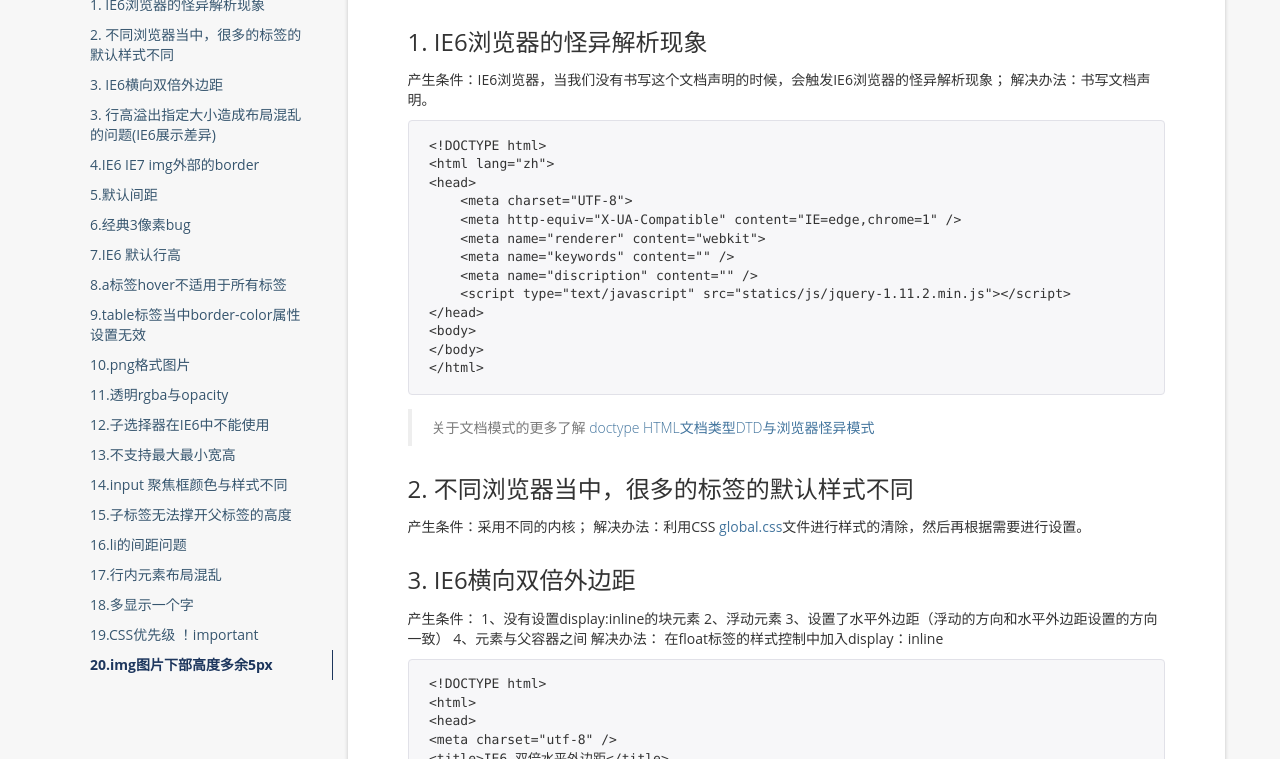
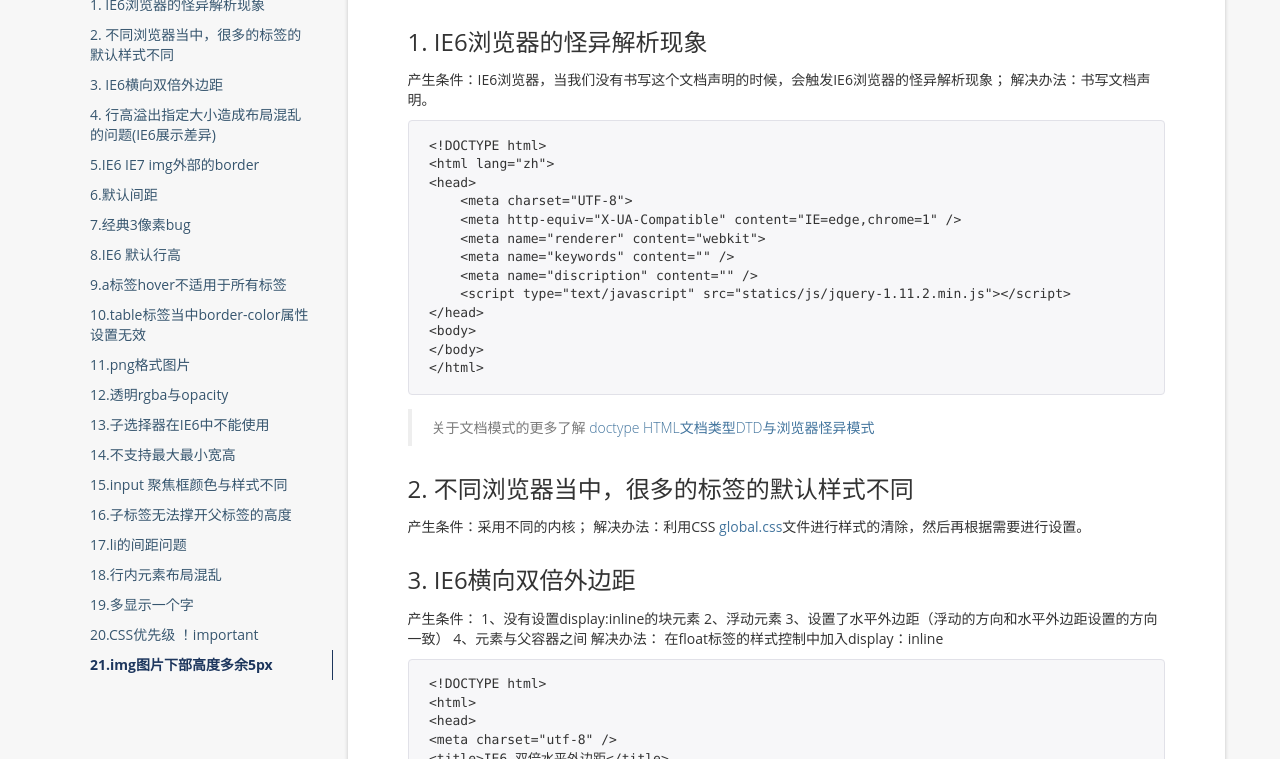
Before and after one commit to toutouping/toutouping.github.io, a Jekyll site: the page built from _posts/2016-11-17-compatibility.md, in a window 1280 px wide and 1400 px high, scrolled down 269 px. Shown: the part 167-926 px from the top of the window. Built offline with Jekyll 4.4.1, drawn with Linux system fonts in a browser that asks for light colours; comment, search, counter and statistics services are not loaded; some of the changed text lies outside the part shown.

Commit message:
Update 2016-11-17-compatibility.md

````diff
--- a/_posts/2016-11-17-compatibility.md
+++ b/_posts/2016-11-17-compatibility.md
@@ -73,81 +73,81 @@ tag: html/css
 
 > 备注：因为浮动都有其相对应的对象，只有相对于其父容器的浮动才会出现这样的问题。第一个元素是相对父容器的，而第二个是相对第一个兄弟元素的，所以第二个浮动元素不会出现双倍水平外边距问题。而且只有设置水平外边距的值才会出现双倍外边距，垂直外边距没有关系。
 
-### 3. 行高溢出指定大小造成布局混乱的问题(IE6展示差异)
+### 4. 行高溢出指定大小造成布局混乱的问题(IE6展示差异)
 产生条件：IE6、7和遨游里这个标签的高度不受控制，超出自己设置的高度。[示例代码](http://codepen.io/toutouping/pen/NbbKLp)
 解决办法：给超出高度的标签设置overflow：hidden；或者将文字的行高line-height设置为小于块的高度。
 
-### 4.IE6 IE7 img外部的border
+### 5.IE6 IE7 img外部的border
 产生条件：img外部有a标签，即img标签有链接时
 解决办法：设置img边框border:0;
 
-### 5.默认间距
+### 6.默认间距
 产生条件：标签间有空格
 解决办法：
 1.为img设置float的浮动布局方式。
 2.解决inline-block元素的空白间距: 改变HTML的结构,消除标签间的空格;设置父元素的字体为“0”;同时使用重叠和设置字体大小 *  letter-spacing:-3px;font-size:0;
 > Inline-block元素间有空格或是换行产生了间隙,空格符本质上就是个字符，与a,b,c,d这些字符是个同一个属性的东西，只是他是空格，透明的看不见而已（但可以选中）。所以，只要我们使用让文字宽度为0的那些方法，或者让文字水平方向上重叠（line-height是让文字垂直方向上负重叠）
 
-### 6.经典3像素bug
+### 7.经典3像素bug
 产生条件：IE6浏览器，浮动块元素与未浮动块元素处于同一行，有默认的3px间距。
 解决办法：设置非浮动元素浮动。
 
-### 7.IE6 默认行高
+### 8.IE6 默认行高
 产生条件：清除浮动的时候，使用一个空的div，然后为这个div设置{clear：both}。在IE6浏览器当中，div即使是空的，也会存在默认行高。
 解决办法：设置其高度为0，并设置overflow:hidden。{height:0;overflow:hidden;clear:both;}
 
-### 8.a标签hover不适用于所有标签
+### 9.a标签hover不适用于所有标签
 产生条件：IE6浏览器中hover只支持a标签的使用，不支持其它标签使用；
 解决办法：合理用a标签嵌套其他行内标签或者用javascript模拟a的hover效果；
 
-### 9.table标签当中border-color属性设置无效
+### 10.table标签当中border-color属性设置无效
 产生条件：IE6中table设置属性border-color无效；
 解决办法：运用CSS样式进行控制，而不是使用属性进行样式的处理。
 
-### 10.png格式图片
+### 11.png格式图片
 产生条件：IE6浏览器，不支持透明；
 解决办法：使用javascript进行处理；或者使用gif、jpg图像替代掉png图片的使用。
 ```js
 DD_belatedPNG.fix('li , img');
 ```
 
-### 11.透明rgba与opacity
+### 12.透明rgba与opacity
 产生条件：IE6不支持此两种透明的设置方法；
 解决办法：使用IE6当中的滤镜filter替代掉，如：opacity:0.6;filter:alpha(opacity=60)。
 
-### 12.子选择器在IE6中不能使用
+### 13.子选择器在IE6中不能使用
 产生条件：IE6浏览器，使用E>F子选择器；
 解决办法：采用其他选择器或者采用后代选择器进行控制，如：div p{margin:10px;} div p p{margin:0;}替代掉 div>p{margin:10px;}。
 
-### 13.不支持最大最小宽高
+### 14.不支持最大最小宽高
 产生条件：IE6浏览器，标签的最低高度/宽度设置（min/max-height）
 解 决办法：为IE6单独设置hack，即_height:最小高度值；_width：最小宽度值（对于IE6，当实际宽高超出定义的宽高时，元素会自动调整 宽高）。对于最大高度和最大宽度，没有必要设置兼容，当前对于开发者来说，只需要保证IE6下正常显示即可，无需在它身上花费太多功夫。
 
-### 14.input 聚焦框颜色与样式不同
+### 15.input 聚焦框颜色与样式不同
 产生条件：各个浏览器表现不同；
 处理方法：使用outline:none，清除默认样式之后再统一设置。
 
-### 15.子标签无法撑开父标签的高度
+### 16.子标签无法撑开父标签的高度
 产生条件：父标签内部含一个或多个子标签，父标签没有设置浮动，而子标签发生浮动；
 处理方法：方法1：在子标签最后添加清除浮动的设置<div style='height:0;clear:both'></div>; 方法2：为父标签添加{overflow:hidden;}的样式； 方法3：为父标签设置固定高度。
 
-### 16.li的间距问题
+### 17.li的间距问题
 产生条件：IE6浏览器 li标签设置宽高，且li里面的元素发生了浮动；
 处理方法：方法1：li不设置宽高； 方法2：li内部的标签不进行浮动。
 
-### 17.行内元素布局混乱
+### 18.行内元素布局混乱
 产生条件：行内元素为包含框时，如果包含框包含的绝对定位元素以百分比为单位进行定位；
 处理方法：在行内元素当中加入{zoom:1}，触发IE的hasLayout。关于hasLayout的更多介绍请参见日志：hasLayout IE浏览器bug的来源。
 
-### 18.多显示一个字
+### 19.多显示一个字
 产生条件：多个浮动元素中间夹杂HTML注释语句，浮动元素宽度设置为100%；则在下一行多显示一个上一行的最后一个字符；
 处理方法：果断删掉注释！
 
-### 19.CSS优先级 ！important
+### 20.CSS优先级 ！important
 产生条件：IE6当中，在同一组CSS属性中，!important不起作用；
 处理方法：单独设置。
 
-### 20.img图片下部高度多余5px
+### 21.img图片下部高度多余5px
 产生条件：IE6浏览器；
 处理方法：
 1、将图片转换为块级对象
````
